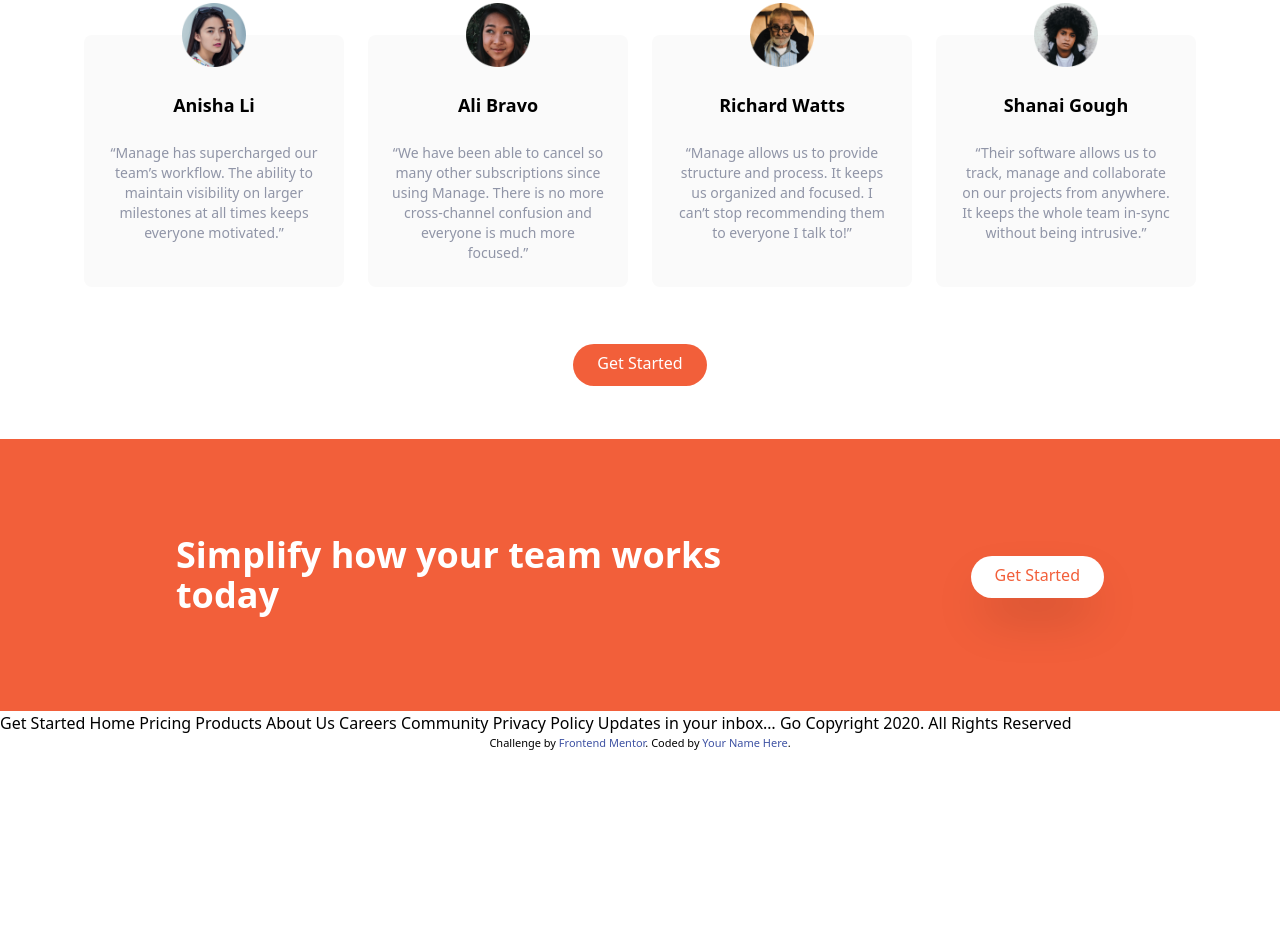
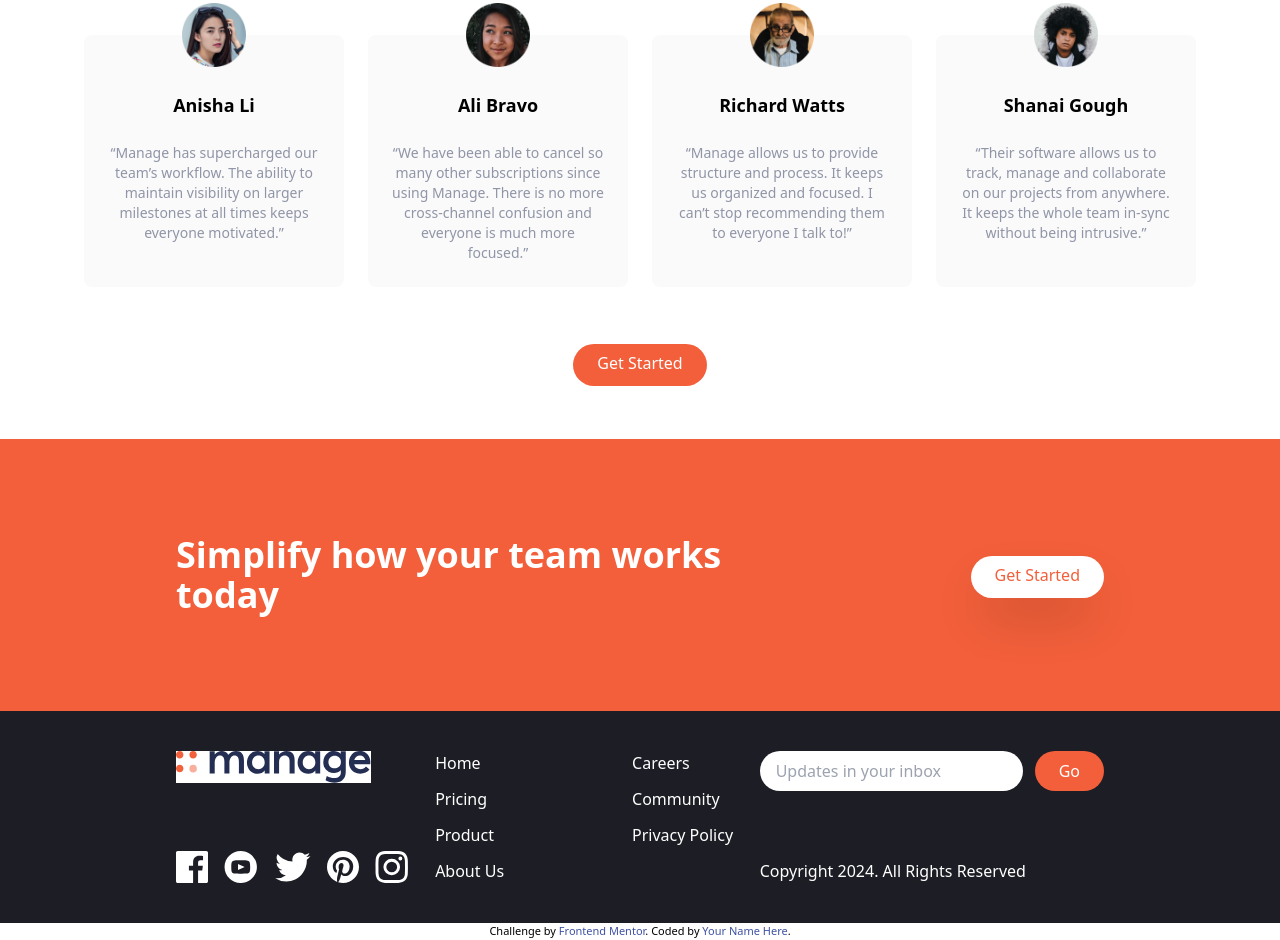
Before and after one commit to Rheno001/Manage-LP, a website: page index.html in a window 1280 px wide. Shown: the part 1369-2309 px from the top of the page. Before the commit the page ends 2121 px from the top, so only its background shows below. Drawn offline with Linux system fonts and the light colour scheme.

```diff
--- a/index.html
+++ b/index.html
@@ -182,23 +182,65 @@
       </div>
     </div>
   </section>
+  <footer class="bg-veryDarkBlue">
+    <div class="container flex flex-col-reverse justify-between px-6 py-10 mx-auto space-y-8 md:flex-row md:space-y-0">
+      <div class="flex flex-col-reverse items-center justify-between space-y-12 md:flex-col md:space-y-0 md:items-start">
+        <div class="mx-auto my-6 text-center text-white md:hidden">
+          Copyright 2020. All Rights Reserved
+        </div>
+        <div>
+          <img src="images/logo.svg" class="h-8 bg-white" alt="">
+        </div>
+        <div class="flex justify-center space-x-4">
+          <a href="#">
+            <img src="images/icon-facebook.svg" alt="" class="h-8">
+          </a>
+          <a href="#">
+            <img src="images/icon-youtube.svg" alt="" class="h-8">
+          </a>
+          <a href="#">
+            <img src="images/icon-twitter.svg" alt="" class="h-8">
+          </a>
+          <a href="#">
+            <img src="images/icon-pinterest.svg" alt="" class="h-8">
+          </a>
+          <a href="#">
+            <img src="images/icon-instagram.svg" alt="" class="h-8">
+          </a>
+        </div>
+      </div>
+      <div class="flex justify-around space-x-32">
+        <div class="flex flex-col space-y-3 text-white">
+          <a href="" class="hover:text-brightRed">Home</a>
+          <a href="" class="hover:text-brightRed">Pricing</a>
+          <a href="" class="hover:text-brightRed">Product</a>
+          <a href="" class="hover:text-brightRed">About Us</a>
+        </div>
+        <div class="flex flex-col space-y-3 text-white">
+          <a href="" class="hover:text-brightRed">Careers</a>
+          <a href="" class="hover:text-brightRed">Community</a>
+          <a href="" class="hover:text-brightRed">Privacy Policy</a>
+        </div>
+      </div>
+
+      <div class="flex flex-col justify-between">
+        <form>
+          <div class="flex space-x-3">
+            <input type="text" class="flex-1 px-4 rounded-full focus:outline-none" placeholder="Updates in your inbox">
+            <button class="px-6 py-2 text-white rounded-full bg-brightRed hover:bg-brightRedLight focus:outline-none">
+              Go
+            </button>
+          </div>
+        </form>
+        <div class="hidden text-white md:block">
+          Copyright 2024. All Rights Reserved
+        </div>
+      </div>
+    </div>
+  </footer>
 
 
 
-  Get Started
-
-  Home
-  Pricing
-  Products
-  About Us
-  Careers
-  Community
-  Privacy Policy
-
-  Updates in your inbox…
-  Go
-
-  Copyright 2020. All Rights Reserved
 
 
   <div class="attribution">
```
Also changed, not shown: css/main.css.
